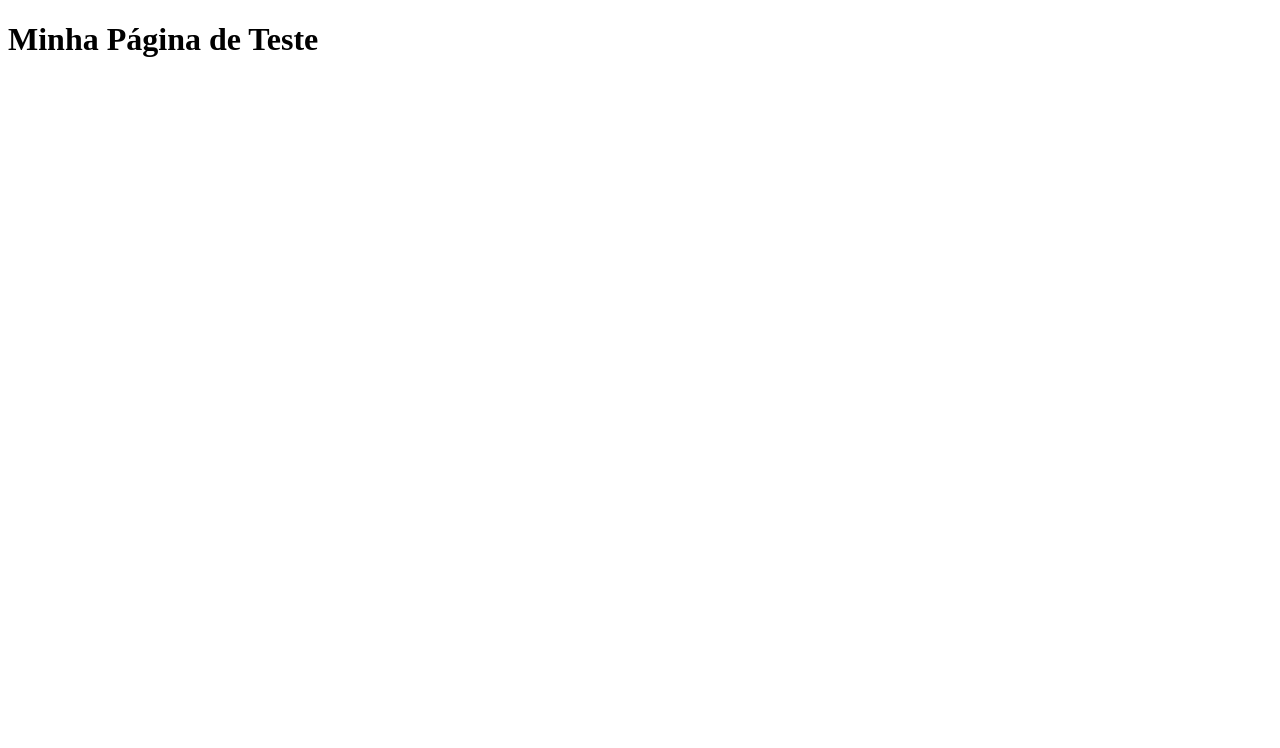
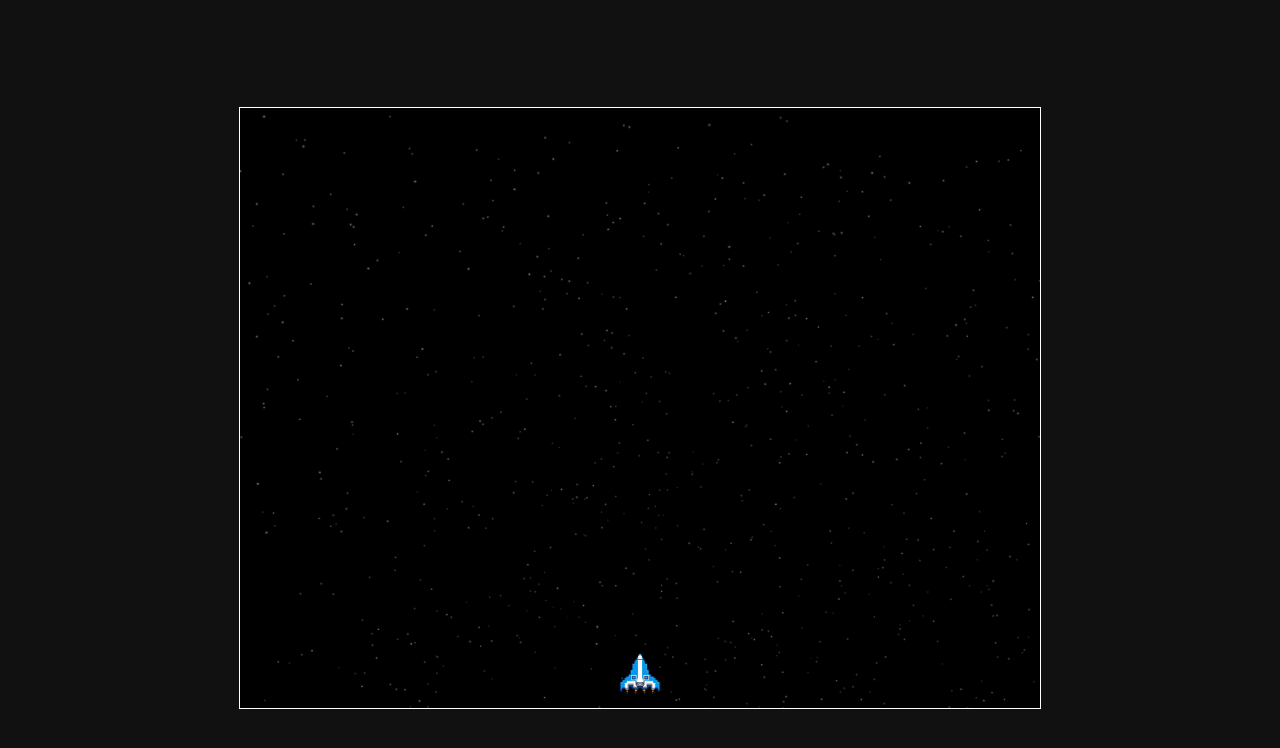
Before and after one commit to beatrizsoaressd/Space.Invaders, a plain HTML site: page src/JavaScript-Version/index.html in a window 1280 px wide. Drawn offline with Linux system fonts and the light colour scheme.

Commit message:
Configs de tela e criação do player e da movimentação do player

```diff
--- /dev/null
+++ b/src/JavaScript-Version/Game.js
@@ -0,0 +1,21 @@
+class Game {
+    constructor(canvas) {
+        this.canvas = canvas;
+        this.width = this.canvas.width;
+        this.height = this.canvas.height;
+        this.context = this.canvas.getContext('2d');
+
+        //objetos do jogo
+        this.input = new InputHandler();
+        this.player = new Player(this);
+    }
+
+    update() {
+        this.player.update(this.input);
+    }
+
+    draw() {
+        this.context.clearRect(0, 0, this.width, this.height);
+        this.player.draw(this.context);
+    }
+}
--- /dev/null
+++ b/src/JavaScript-Version/GameConfig.js
@@ -0,0 +1,7 @@
+const GameConfig = {
+    WINDOW_WIDTH: 800,
+    WINDOW_HEIGHT: 600,
+    PLAYER_SPEED: 3,
+    INITIAL_LIVES: 3,
+    SCORE_PER_ENEMY: 10
+};
--- /dev/null
+++ b/src/JavaScript-Version/InputHandler.js
@@ -0,0 +1,23 @@
+class InputHandler {
+    constructor() {
+        this.keys = []; //guarda as teclas pressionadas
+
+        window.addEventListener('keydown', (e) => {
+            if ((e.code === 'ArrowLeft' ||
+                 e.code === 'ArrowRight' ||
+                 e.code === 'KeyA' ||
+                 e.code === 'KeyD' ||
+                 e.code === 'Space')
+                 && !this.keys.includes(e.code)) {
+                this.keys.push(e.code);
+            }
+        });
+
+        window.addEventListener('keyup', (e) => {
+            const index = this.keys.indexOf(e.code);
+            if (index > -1) {
+                this.keys.splice(index, 1);
+            }
+        });
+    }
+}
--- /dev/null
+++ b/src/JavaScript-Version/Player.js
@@ -0,0 +1,33 @@
+class Player {
+    constructor(game) {
+        this.game = game;
+        this.width = 50;
+        this.height = 50;
+
+        //posição inicial
+        this.x = (this.game.width / 2) - (this.width / 2);
+        this.y = this.game.height - this.height - 10;
+
+        this.image = new Image();
+        this.image.src = 'assets/nave_azul.png';
+        this.speed = GameConfig.PLAYER_SPEED;
+    }
+
+    //desenho do canvas
+    draw(context) {
+        context.drawImage(this.image, this.x, this.y, this.width, this.height);
+    }
+
+    update(input) {
+        //movimentação
+        if (input.keys.includes('ArrowLeft') || input.keys.includes('KeyA')) {
+            this.x -= this.speed;
+        } else if (input.keys.includes('ArrowRight') || input.keys.includes('KeyD')) {
+            this.x += this.speed;
+        }
+
+        //para não sair da tela
+        if (this.x < 0) this.x = 0;
+        if (this.x > this.game.width - this.width) this.x = this.game.width - this.width;
+    }
+}
--- a/src/JavaScript-Version/index.html
+++ b/src/JavaScript-Version/index.html
@@ -2,11 +2,16 @@
 <html lang="pt-br">
 <head>
     <meta charset="UTF-8">
-    <title>Teste JavaScript</title>
+    <title>Space Invaders - Simplificado</title>
+    <link rel="stylesheet" href="style.css">
 </head>
 <body>
-<h1>Minha Página de Teste</h1>
+    <canvas id="gameCanvas"></canvas>
 
-<script src="main.js" defer></script>
+    <script src="GameConfig.js" defer></script>
+    <script src="Player.js" defer></script>
+    <script src="InputHandler.js" defer></script>
+    <script src="Game.js" defer></script>
+    <script src="main.js" defer></script>
 </body>
 </html>
--- a/src/JavaScript-Version/main.js
+++ b/src/JavaScript-Version/main.js
@@ -1,3 +1,18 @@
-alert("JavaScript está funcionando no IntelliJ!");
+//espera a página HTML carregar
+window.addEventListener('load', function(){
+    const canvas = document.getElementById('gameCanvas');
+    canvas.width = GameConfig.WINDOW_WIDTH;
+    canvas.height = GameConfig.WINDOW_HEIGHT;
 
-console.log("O arquivo main.js foi carregado com sucesso.");
+    const game = new Game(canvas);
+
+    //o Game Loop
+    function animate() {
+        game.update();
+        game.draw();
+
+        requestAnimationFrame(animate);
+    }
+
+    animate();
+});
--- a/src/JavaScript-Version/style.css
+++ b/src/JavaScript-Version/style.css
@@ -0,0 +1,19 @@
+{
+    margin: 0;
+    padding: 0;
+    box-sizing: border-box;
+}
+
+body {
+    display: flex;
+    justify-content: center;
+    align-items: center;
+    height: 100vh;
+    background-color: #111;
+}
+
+canvas {
+    background-image: url('assets/stars_black_background.png');
+    background-size: cover;
+    border: 1px solid white;
+}
```
Also changed, not shown: out/production/Space.Invaders/assets/blue_alien_36x36.png (deleted), out/production/Space.Invaders/assets/galaxy_background.png (deleted), out/production/Space.Invaders/assets/inimigos_aliens_36x36.png (deleted), out/production/Space.Invaders/assets/nave_roxa_preview.png (deleted), out/production/Space.Invaders/assets/nave_verde.png (deleted), out/production/Space.Invaders/resources/assets/blue_alien_36x36.png (deleted), out/production/Space.Invaders/resources/assets/galaxy_background.png (deleted), out/production/Space.Invaders/resources/assets/inimigos_aliens_36x36.png (deleted), out/production/Space.Invaders/resources/assets/nave_roxa_preview.png (deleted), out/production/Space.Invaders/resources/assets/nave_verde.png (deleted).
